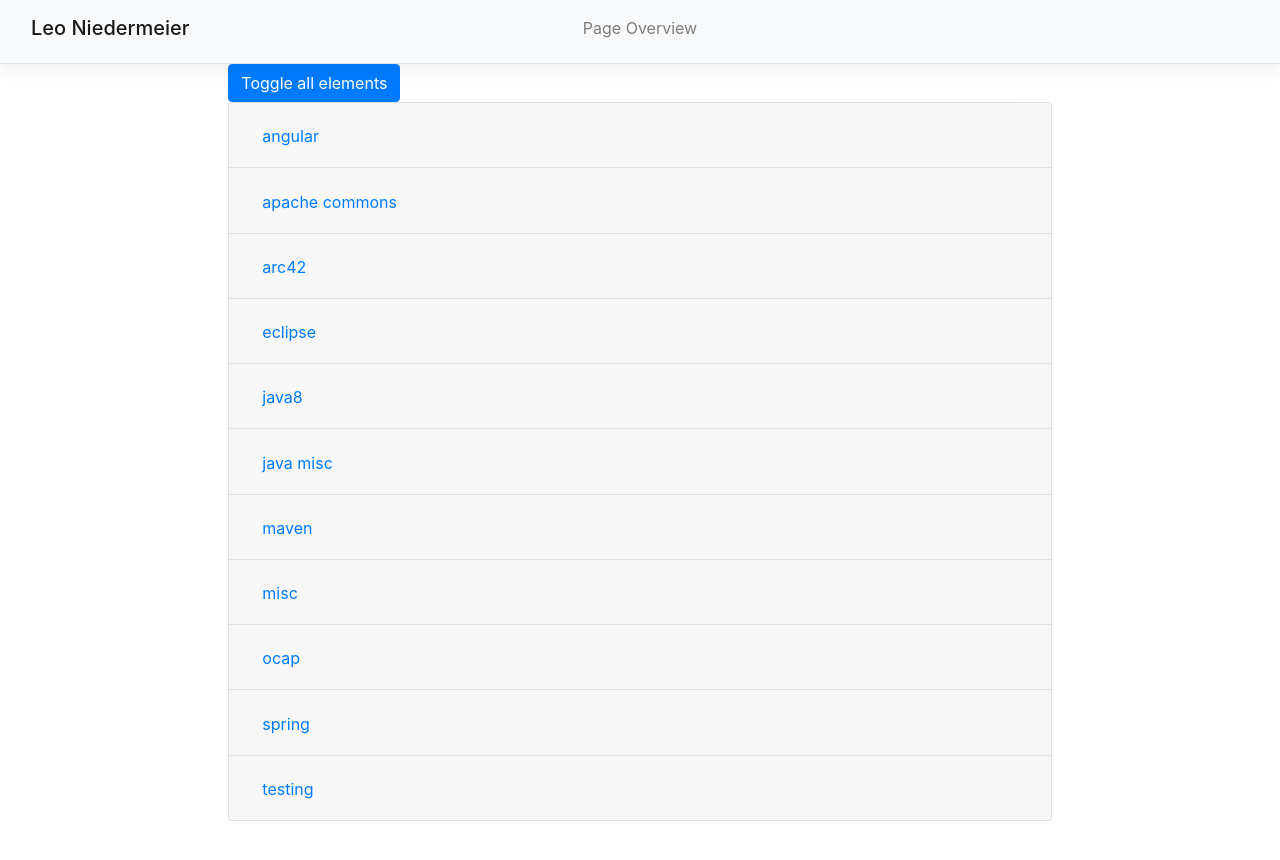
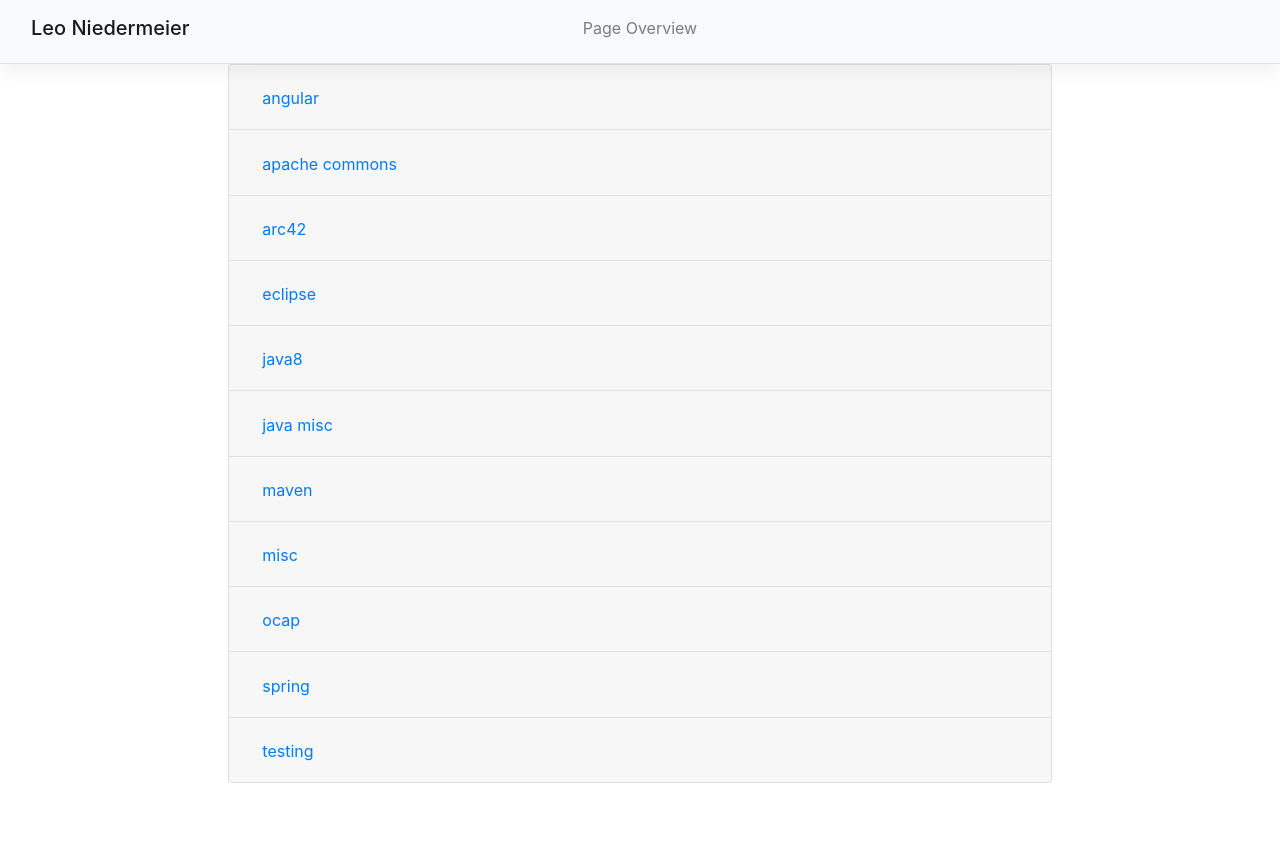
Before and after one commit to LeoNiedermeier/LeoNiedermeier.github.io, a Jekyll site: the page built from index.md, in a window 1280 px wide. Shown: the top 860 px of the page. Built offline with Jekyll 4.4.1, drawn with Linux system fonts in a browser that asks for light colours.

Commit message:
remove multicollapse

```diff
--- a/_includes/toc.html
+++ b/_includes/toc.html
@@ -1,7 +1,6 @@
 <div class="toc">
   {% assign categoryToPapges = site.docs | group_by:"category" | sort: "name" %}
 
-<button class="btn btn-primary" type="button" data-toggle="collapse" data-target=".multi-collapse" >Toggle all elements</button>
   <div class="accordion" id="accordion_toc">
 
     {% for categoryAndPages in categoryToPapges %}
@@ -14,7 +13,7 @@
         </h2>
       </div>
 
-      <div id="collapse_{{ categoryAndPages.name }}" class="collapse multi-collapse" data-parent="#accordion_toc">
+      <div id="collapse_{{ categoryAndPages.name }}" class="collapse" data-parent="#accordion_toc">
         <div class="card-body">
           <!-- sort pages by id (is path) -->
           {% assign sorted_pages = (categoryAndPages.items | sort: 'id') %} {% for current in sorted_pages %}
```
